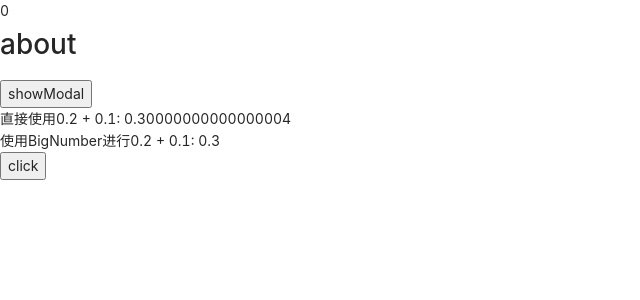
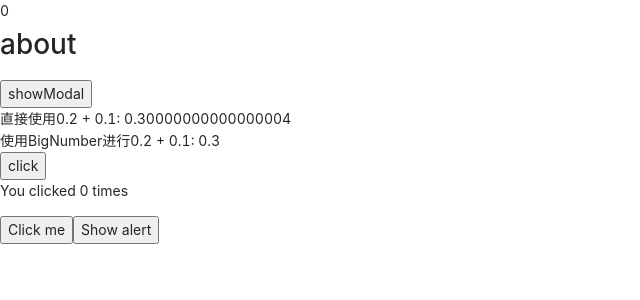
Before and after one commit to xiaoape/react-business, a React app: page /about in a window 1280 px wide. Shown: the top 300 px of the page, without its empty margins (0-640 px from the left). Built offline with nearby package versions, Linux system fonts and the light colour scheme.

Commit message:
feat: hooks中异步回调读取最新的state

```diff
--- a/src/pages/about/index.js
+++ b/src/pages/about/index.js
@@ -1,18 +1,19 @@
 /*
  * @Author: your name
  * @Date: 2022-04-28 16:23:08
- * @LastEditTime: 2022-05-05 19:01:42
+ * @LastEditTime: 2022-05-05 19:56:17
  * @LastEditors: bruceliu bruceliu@nswap.com
  * @Description: 打开koroFileHeader查看配置 进行设置: https://github.com/OBKoro1/koro1FileHeader/wiki/%E9%85%8D%E7%BD%AE
  * @FilePath: /react-business/src/pages/about/index.js
  */
 import { previewShow } from '@/components/preview';
 import BigNumber from 'bignumber.js'
-import { useState, useReducer } from "react";
+import { useState, useReducer, useRef, useEffect } from "react";
 function About() {
 
   const [count, setCount] = useState(0)
   const [count2, dispatch] = useReducer(reducerAlert, {count2: 0})
+  const latestCount = useRef(count)
   const handleClick = () => {
     console.log('handleClick')
     previewShow()
@@ -31,6 +32,29 @@ function About() {
     }
 
     return { ...state, ...newState }
+  }
+
+  function handleAlertClick() {
+    setTimeout(() => {
+      // alert('You clicked on: ' + count);
+
+      // 模拟异步回调中读取最新的state
+      alert('You clicked on: ' + latestCount.current);
+    }, 3000);
+
+    // alert('You clicked on: ' + count);
+
+  }
+
+  useEffect(() => {
+    // 在这里修改ref，拿到的是最新的count
+    latestCount.current = count
+  }, [count])
+
+  const handleClickMe = () => {
+    // 在这里修改ref，拿到的是最新count的上一次的值
+    // latestCount.current = count
+    setCount(count + 1)
   }
   const handleClickTwo = () => {
     console.log(count, 'count one')
@@ -53,6 +77,13 @@ function About() {
       <div>{`直接使用0.2 + 0.1: ${0.2 + 0.1}`}</div>
       <div>{`使用BigNumber进行0.2 + 0.1: ${y.toNumber()}`}</div>
       <button onClick={handleClickTwo}>click</button>
+      <p>You clicked {count} times</p>
+      <button onClick={handleClickMe}>
+        Click me
+      </button>
+      <button onClick={handleAlertClick}>
+        Show alert
+      </button>
     </div>
   );
 }
--- a/src/pages/home/index.js
+++ b/src/pages/home/index.js
@@ -1,8 +1,18 @@
-import { useCallback } from "react";
+/*
+ * @Author: bruceliu bruceliu@nswap.com
+ * @Date: 2022-04-21 19:49:13
+ * @LastEditors: bruceliu bruceliu@nswap.com
+ * @LastEditTime: 2022-05-05 19:31:43
+ * @FilePath: /react-business/src/pages/home/index.js
+ * @Description: 这是默认设置,请设置`customMade`, 打开koroFileHeader查看配置 进行设置: https://github.com/OBKoro1/koro1FileHeader/wiki/%E9%85%8D%E7%BD%AE
+ */
+import { useCallback, useState, useRef, useEffect } from "react";
 import { Link } from "react-router-dom";
 import useDebounce from "../../utils/useDebounce";
 import useThrottle from "../../utils/useThrottle";
+import usePrevious from "../../utils/usePrevious";
 function Home() {
+  const [count, setCount] = useState(0)
   const handleClickOne = useDebounce(function() {
     console.log('点击一')
   }, 1000, [])
@@ -12,6 +22,21 @@ function Home() {
   const handleClickThree = useThrottle(() => {
     console.log('点击三')
   }, 1000, [])
+  const handleClickFour = () => {
+    setCount(2)
+  }
+  const prevCountRef = useRef();
+
+  useEffect(() => {
+    prevCountRef.current = count;
+  });
+  const prevCount = prevCountRef.current;
+
+  const calculation = count + 100;
+
+  const prevCalculation = usePrevious(calculation);
+
+
   return (
     <div>
       <h1>Home</h1>
@@ -22,6 +47,8 @@ function Home() {
       <button onClick={handleClickOne}>clickOne</button>
       <button onClick={handleClickTwo}>clickTwo</button>
       <button onClick={handleClickThree}>clickThree</button>
+      <button onClick={handleClickFour}>clickFour</button>
+    <div> {`preCount:${prevCalculation}, count: ${count}, pppCount: ${prevCount}`}</div>
     </div>
   );
 }
--- /dev/null
+++ b/src/utils/usePrevious.js
@@ -0,0 +1,21 @@
+/*
+ * @Author: bruceliu bruceliu@nswap.com
+ * @Date: 2022-05-05 19:19:46
+ * @LastEditors: bruceliu bruceliu@nswap.com
+ * @LastEditTime: 2022-05-05 19:29:07
+ * @FilePath: /react-business/src/utils/usePrevious.js
+ * @Description: 这是默认设置,请设置`customMade`, 打开koroFileHeader查看配置 进行设置: https://github.com/OBKoro1/koro1FileHeader/wiki/%E9%85%8D%E7%BD%AE
+ */
+import {
+    useEffect,
+    useRef,
+} from 'react'
+function usePrevious(value) {
+    const ref = useRef();
+    useEffect(() => {
+      ref.current = value;
+    });
+    return ref.current;
+  }
+
+export default usePrevious;
```
